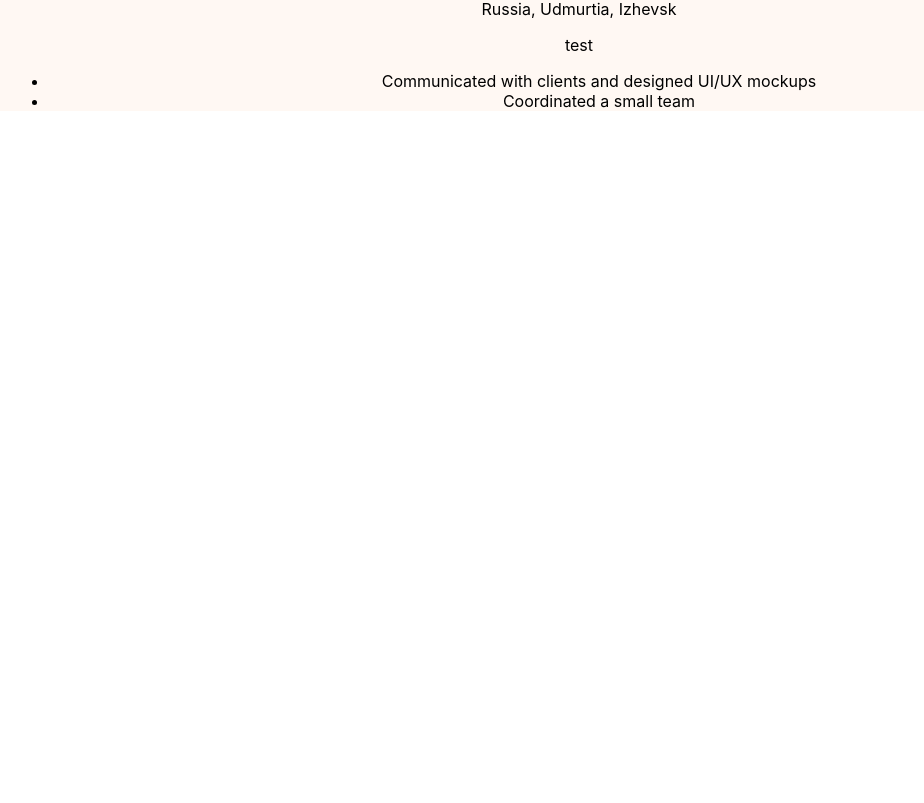
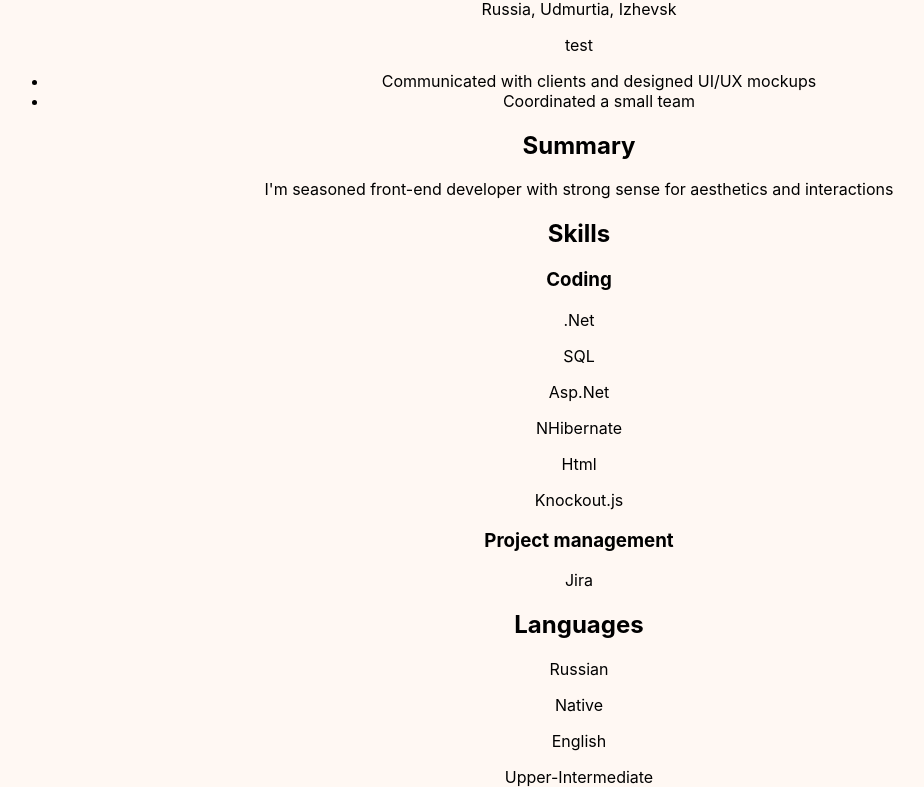
Before and after one commit to v-buldakov/new_resume, a React (Create React App) app: page / in a window 1280 px wide. Shown: the part 712-1515 px from the top of the page, without its empty margins (61-985 px from the left). Before the commit the page ends 839 px from the top, so only its background shows below. Built offline with nearby package versions, Linux system fonts and the light colour scheme.

Commit message:
Закончено создание компонентов и передача данных.

```diff
--- a/src/App.css
+++ b/src/App.css
@@ -38,7 +38,7 @@
   }
 }
 
-.experienceHeader {
+.bottom-border {
   border-bottom: black solid 2px;
 }
 
--- a/src/components/ResumeBodyComponent.js
+++ b/src/components/ResumeBodyComponent.js
@@ -4,6 +4,6 @@ import ResumeSideBar from "./ResumeSideBar";
 export default function ResumeBodyComponent({user}) {
     return (<div>
         <ResumeExperienceComponent experience={user.experience}></ResumeExperienceComponent>
-        <ResumeSideBar></ResumeSideBar>
+        <ResumeSideBar user={user}></ResumeSideBar>
     </div>);
 }
--- a/src/components/ResumeExperienceComponent.js
+++ b/src/components/ResumeExperienceComponent.js
@@ -1,12 +1,18 @@
 import ExperienceListItem from "./ExperienceListItem";
 
-function ResumeExperienceComponent({experience}){
-    const experienceArray = [];
-    experience.forEach((el, index) => experienceArray.push(<ExperienceListItem data={el} index={index} />));
-    return (<div>
-        <div className="experienceHeader"><h1>Experience</h1></div>
-        {experienceArray}
-        </div>);
+function ResumeExperienceComponent({ experience }) {
+  const experienceArray = [];
+  experience.forEach((el, index) =>
+    experienceArray.push(<ExperienceListItem data={el} index={index} />)
+  );
+  return (
+    <div>
+      <div className="bottom-border">
+        <h1>Experience</h1>
+      </div>
+      {experienceArray}
+    </div>
+  );
 }
 
 export default ResumeExperienceComponent;
--- a/src/components/ResumeSideBar.js
+++ b/src/components/ResumeSideBar.js
@@ -1,5 +1,14 @@
-function ResumeSideBar(){
+import ResumeSideBarLanguage from "./ResumeSideBarLanguage";
+import ResumeSideBarSkills from "./ResumeSideBarSkills";
+import ResumeSideBarSummary from "./ResumeSideBarSummary";
 
+function ResumeSideBar({user}){
+
+    return(<div>
+        <ResumeSideBarSummary summary={user.summary}></ResumeSideBarSummary>
+        <ResumeSideBarSkills skills={user.skills}></ResumeSideBarSkills>
+        <ResumeSideBarLanguage languages={user.languages}></ResumeSideBarLanguage>
+    </div>)
 }
 
 export default ResumeSideBar;
--- a/src/components/ResumeSideBarLanguage.js
+++ b/src/components/ResumeSideBarLanguage.js
@@ -1,7 +1,18 @@
 import ResumeSideBarLanguageItem from "./ResumeSideBarLanguageItem";
 
-function ResumeSideBarLanguage(){
-
+function ResumeSideBarLanguage({ languages }) {
+  const data = [];
+  languages.forEach((element) => {
+    data.push(
+      <ResumeSideBarLanguageItem language={element}></ResumeSideBarLanguageItem>
+    );
+  });
+  return (
+    <div>
+      <h2>Languages</h2>
+      <div>{data}</div>
+    </div>
+  );
 }
 
 export default ResumeSideBarLanguage;
--- a/src/components/ResumeSideBarLanguageItem.js
+++ b/src/components/ResumeSideBarLanguageItem.js
@@ -1,5 +1,8 @@
-function ResumeSideBarLanguageItem(){
-
+function ResumeSideBarLanguageItem({language}){
+    return (<div>
+        <p>{language.type}</p>
+        <p>{language.value}</p>
+    </div>)
 }
 
 export default ResumeSideBarLanguageItem;
--- a/src/components/ResumeSideBarSkills.js
+++ b/src/components/ResumeSideBarSkills.js
@@ -1,4 +1,4 @@
-import ResumeSideBarSkillsItem from "./ResumeSideBarSkillsItem"
+import ResumeSideBarSkillsItem from "./ResumeSideBarSkillsItem";
 
 function ResumeSideBarSkills({skills}){
     const data = [];
--- /dev/null
+++ b/src/components/ResumeSideBarSkillsItem.js
@@ -0,0 +1,13 @@
+function ResumeSideBarSkillsItem({type, list}){
+    const items = [];
+    list.forEach(element => {
+        items.push(<p>{element}</p>)
+    });
+
+    return (<div>
+        <h3>{type}</h3>
+        <div>{items}</div>
+    </div>)
+}
+
+export default ResumeSideBarSkillsItem;
```
Also changed, not shown: src/components/ResumeSideBarSkillsiItem.js (deleted, +0 -13 lines), src/components/ExperienceListItem.js (line endings or trailing spaces), src/components/ResumeSideBarSummary.js (line endings or trailing spaces), 2 other files (tests, documents, lock files or other folders).
